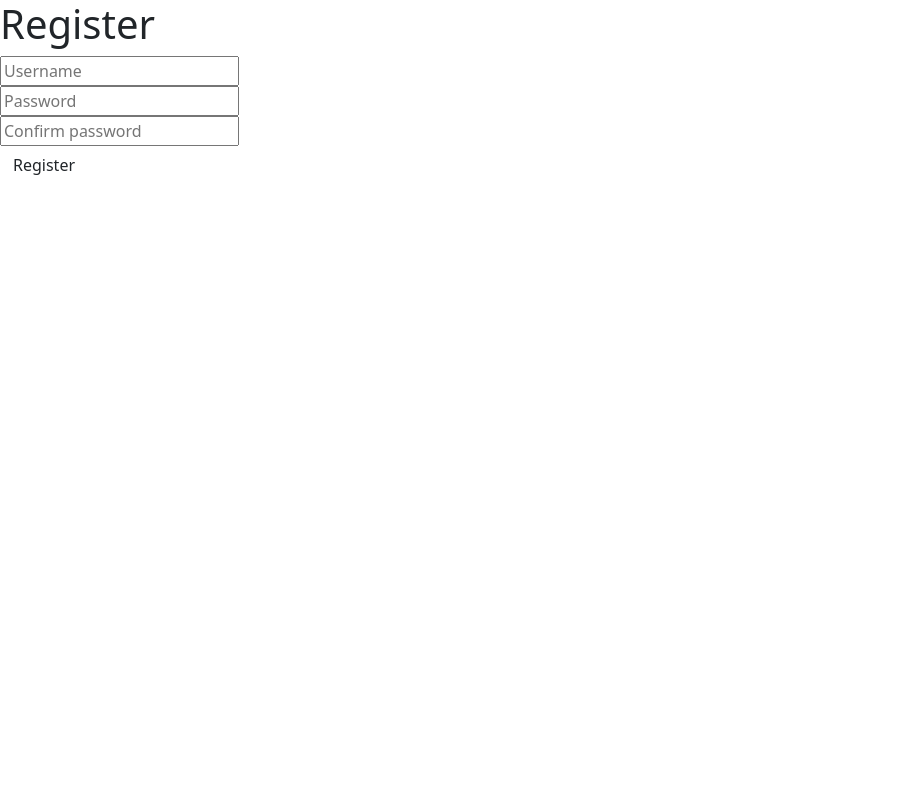
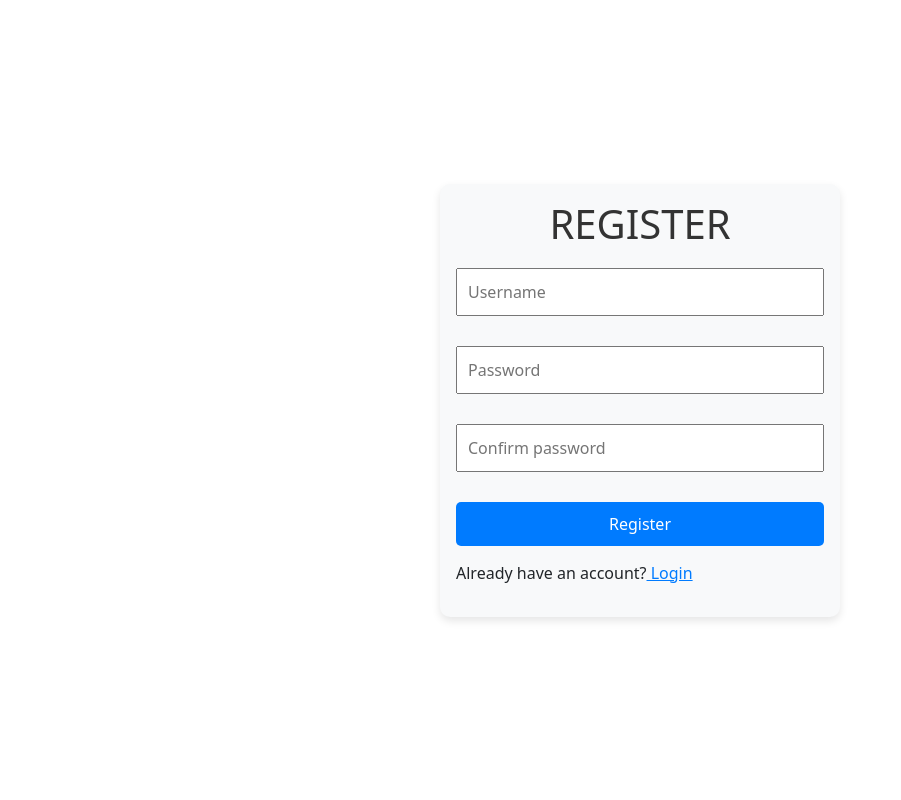
Before and after one commit to 2022204/Dota2.1, a Flask app: page /register in a window 1280 px wide. Shown: the whole page, without its empty margins (0-901 px from the left). Run offline with Flask 3, Linux system fonts and the light colour scheme.

Commit message:
Login/Register pages

```diff
--- a/templates/layout.html
+++ b/templates/layout.html
@@ -1,22 +1,87 @@
 <!DOCTYPE html>
 <html>
+
 <head>
     <meta charset="utf-8">
     <meta name="viewport" content="initial-scale=1, width=device-width">
+    <link crossorigin="anonymous" href="https://cdn.jsdelivr.net/npm/bootstrap@5.1.3/dist/css/bootstrap.min.css"
+        rel="stylesheet">
+    <link href="/static/styles.css" rel="stylesheet">
+    <script crossorigin="anonymous"
+        src="https://cdn.jsdelivr.net/npm/bootstrap@5.1.3/dist/js/bootstrap.bundle.min.js"></script>
+    <title>{% block title %}{% endblock %}</title>
+    <style>
+        .wrapper {
+            display: flex;
+            justify-content: center;
+            align-items: center;
+            height: 100vh;
+        }
 
-        <!-- http://getbootstrap.com/docs/5.1/ -->
-        <link crossorigin="anonymous" href="https://cdn.jsdelivr.net/npm/bootstrap@5.1.3/dist/css/bootstrap.min.css" integrity="sha384-1BmE4kWBq78iYhFldvKuhfTAU6auU8tT94WrHftjDbrCEXSU1oBoqyl2QvZ6jIW3" rel="stylesheet">
-        <script crossorigin="anonymous" src="https://cdn.jsdelivr.net/npm/bootstrap@5.1.3/dist/js/bootstrap.bundle.min.js" integrity="sha384-ka7Sk0Gln4gmtz2MlQnikT1wXgYsOg+OMhuP+IlRH9sENBO0LRn5q+8nbTov4+1p"></script>
+        form {
+            padding: 20px;
+            border-radius: 10px;
+            box-shadow: 0 4px 8px rgba(0, 0, 0, 0.1);
+            background-color: #f8f9fa;
+            width: 100%;
+            max-width: 400px;
+            /* Adjusted to ensure form size is consistent */
+        }
 
-        <title>{% block title %}{% endblock %}</title>
+        /* Ensure that padding and border are included in the width calculation */
+        .input-box input,
+        .btn {
+            box-sizing: border-box;
+            /* Include padding and border in the element's total width and height */
+            width: 100%;
+            /* Full width */
+            margin-bottom: 15px;
+            /* Adjust the bottom margin as needed */
+            padding: 10px;
+            /* Comfortable padding inside the input fields */
+        }
 
+        /* If you have additional padding inside your form, adjust or remove it */
+        form {
+            padding: 1rem;
+            /* Adjust this padding as needed, or remove if it's causing the issue */
+        }
+
+        /* Remove any additional margins or padding that might be inside .input-box if they exist */
+        .input-box {
+            margin-bottom: 15px;
+            /* Bottom margin for spacing between fields */
+            padding: 0;
+            /* Remove padding if it exists */
+        }
+
+
+        .btn {
+            width: 100%;
+            padding: 10px;
+            border-radius: 5px;
+            border: none;
+            background-color: #007bff;
+            color: white;
+        }
+
+        .register-link a {
+            color: #007bff;
+        }
+
+        h1 {
+            text-align: center;
+            margin-bottom: 20px;
+            color: #333;
+        }
+    </style>
 </head>
 
 <body>
+    <div class="wrapper">
         {% block body %}
-
         {% endblock %}
-
     </div>
 </body>
+
 </html>
--- a/templates/register.html
+++ b/templates/register.html
@@ -1,28 +1,21 @@
 {% extends "layout.html" %}
-{% block title %} REGISTER PAGE {% endblock %}
 
+{% block title %}Register Page{% endblock %}
 {% block body %}
-
-<div class="wrapper">
-                <form action="/register" method = "post">
-                    <h1>Register</h1>
+    <form action="/register" method="post">
+        <h1>REGISTER</h1>
         <div class="input-box">
-                        <input type ="text" name = "username"  placeholder="Username"required>
-                        <i class='bx bxs-user'></i>
+            <input type="text" name="username" placeholder="Username" required>
         </div>
-
         <div class="input-box">
             <input type="password" name="password" placeholder="Password" required>
-                        <i class='bx bxs-lock-alt'></i>
         </div>
-
         <div class="input-box">
             <input type="password" name="confirmation" placeholder="Confirm password" required>
-                        <i class='bx bxs-lock-alt'></i>
         </div>
-
         <button type="submit" class="btn">Register</button>
+        <div class="register-link">
+            <p>Already have an account?<a href="/"> Login</a></p>
+        </div>
     </form>
-
-
 {% endblock %}
```
Also changed, not shown: static/style.css (added, +23 -0 lines), templates/login.html (+4 -16 lines), 2 other files. Lines whose indentation alone changed are shown as unchanged.
